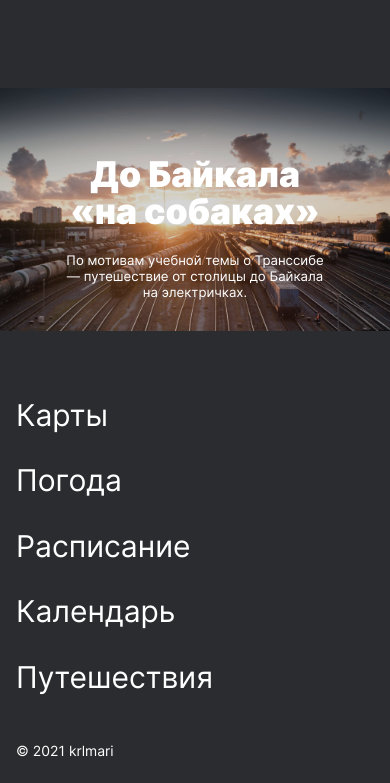
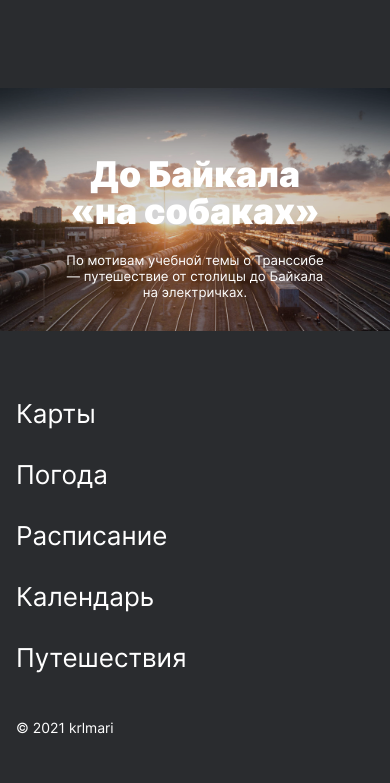
Before and after one commit to krlmari/russian-travel, a plain HTML site: page index.html in a window 390 px wide. Shown: the part 10332-11115 px from the top of the page. After the commit the page ends 11092 px from the top, so only its background shows below. Drawn offline with Linux system fonts and the light colour scheme.

Commit message:
update footer__link

```diff
--- a/blocks/footer/__link/footer__link.css
+++ b/blocks/footer/__link/footer__link.css
@@ -25,7 +25,8 @@
 	.footer__link {
         margin-left: 0;
         margin-bottom: 32px;
-        font-size: 30px;
+        font-size: 26px;
+    	width: 100px;
     }
 }
 
```
